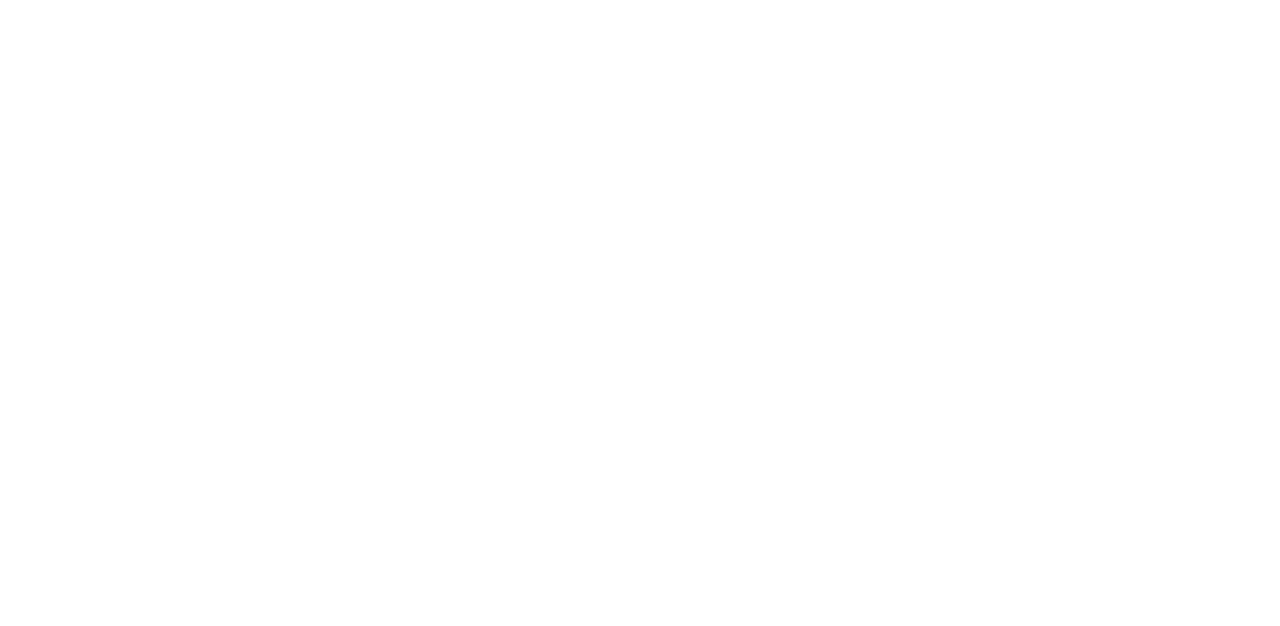
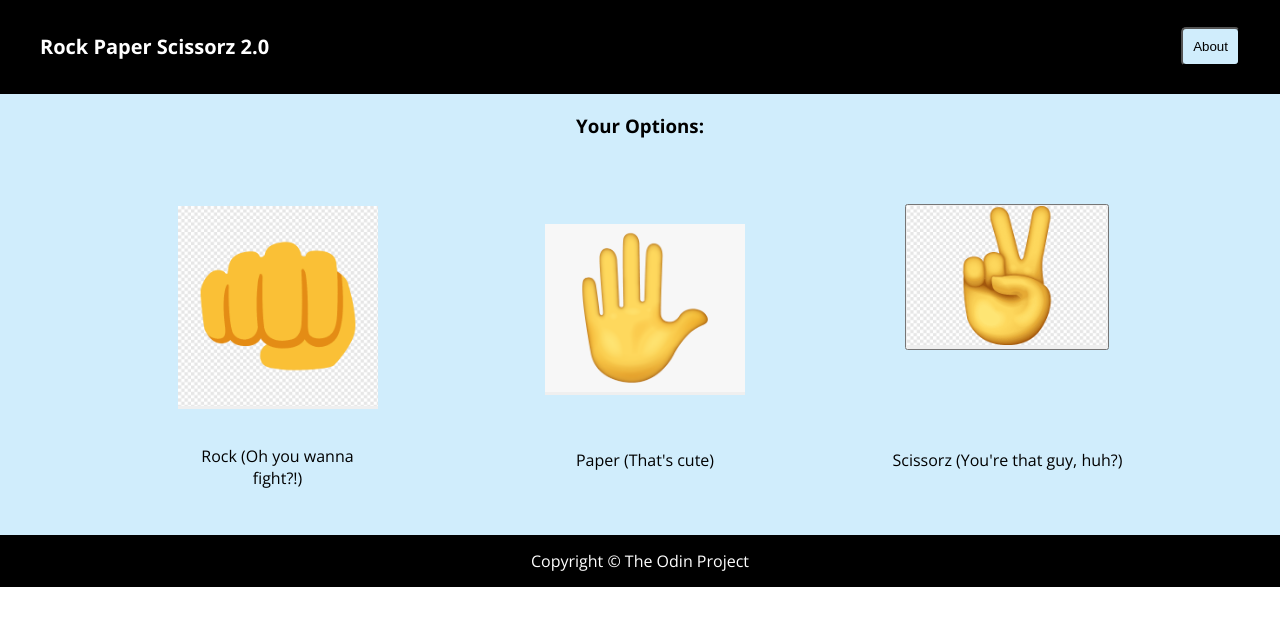
Before and after one commit to MJDevelops/RockPaperScissors, a plain HTML site: page index.html in a window 1280 px wide. Drawn offline with nearby package versions, Linux system fonts and the light colour scheme.

Commit message:
Added UI to click on button to make a choice, changed js function game()
Changed JS function game() to add functionality for the buttons.

```diff
--- a/index.html
+++ b/index.html
@@ -4,10 +4,43 @@
         <meta charset="UTF-8">
         <meta http-equiv="X-UA-Compatible" content="IE=edge">
         <meta name="viewport" content="width=device-width, initial-scale=1.0">
-        <title>Document</title>
+        <link rel="stylesheet" href="styles.css">
+        <link rel="preconnect" href="https://fonts.googleapis.com">
+        <link rel="preconnect" href="https://fonts.gstatic.com" crossorigin>
+        <link href="https://fonts.googleapis.com/css2?family=Open+Sans:ital,wght@0,300;0,400;0,700;1,300;1,400;1,700&display=swap" rel="stylesheet">
+        <script src="index.js" defer></script>
+        <title>Rock Paper Scissorz 2.0</title>
     </head>
     <body>
-
+        <div class="hcontainer">
+            <h1 class="header">Rock Paper Scissorz 2.0</h1>
+            <button class="aboutbtn">About</button>
+        </div>
+        <div class="maindiv">
+            <h3 class="optionshead">Your Options:</h3>
+            <div class="imgdiv">
+                <div class="imgcont1">
+                    <button class="rockopt">
+                        <img src="images/fistemoji.png" alt="Fist Emoji">
+                    </button>
+                    <p>Rock (Oh you wanna fight?!)</p>
+                </div>
+                <div class="imgcont2">
+                    <button class="paperopt">
+                        <img src="images/openhand.png" alt="Yellow Open Hand Emoji">
+                    </button>
+                    <p>Paper (That's cute)</p>
+                </div>
+                <div class="imgcont3">
+                    <button class="scissorsopt">
+                        <img src="images/peacehand.png" alt="Peacehand Emoji">
+                    </button>
+                    <p>Scissorz (You're that guy, huh?)</p>
+                </div>
+            </div>
+        </div>
+        <div class="footerbottom">
+            <footer>Copyright &#169; The Odin Project </footer>
+        </div>
     </body>
-    <script src="index.js"></script>
 </html>
--- a/index.js
+++ b/index.js
@@ -1,4 +1,24 @@
 const choices = ["rock", "paper", "scissors"];
+
+const imgdiv = document.querySelector('.imgdiv');
+const imgbtns = imgdiv.querySelectorAll('button');
+
+
+imgbtns.forEach((button) => {
+    button.addEventListener('click', () => {
+        let choice = button.getAttribute('class');
+        button.disabled = true;
+        if (choice === "rockopt") {
+            game("rock");
+        } else if (choice === "paperopt") {
+            game("paper");
+        } else {
+            game("scissors");
+        } setTimeout(function() {
+            button.disabled = false;
+        }, 2250);
+    });
+});
 
 function getComputerChoice(array) {
     const random = array[Math.floor(Math.random() * array.length)];
@@ -61,43 +81,35 @@ function rockPaperScissors(playerSelection) {
     }
 }
 
-function game() {
+function game(selection) {
     let playerScore = 0;
     let computerScore = 0;
+    let winnerMes = rockPaperScissors(selection);
 
-    for (let i = 0; i < 5; i++) {
-        let playerSelection = prompt("Enter Rock, Paper or Scissors: ");
-        let winnerMes = rockPaperScissors(playerSelection);
-        if (!winnerMes) {
-            do {
-                alert("Invalid input, please try again.");
-                playerSelection = prompt("Enter Rock, Paper or Scissors: ");
-                winnerMes = rockPaperScissors(playerSelection);
-            }
-            while (!winnerMes);
-        }
+    const div = document.querySelector('.maindiv');
+    const winnerP = document.createElement('p');
+
+    winnerP.classList.add('newp');
+    winnerP.setAttribute('style', 'color: black; margin: 15px; align-self: center')
+
 
     winnerMes = winnerMes.toLowerCase();
 
     if (winnerMes.includes("you win!")) {
-            alert(`Player wins Round ${i + 1}.`)
-            playerScore++
+        winnerP.textContent = `Player wins!`;
+        playerScore++;
         console.log(`Player Score: ${playerScore}\nComputer Score: ${computerScore}\n`);
     } else if(winnerMes.includes("you lose!")) {
-            alert(`Computer wins Round ${i + 1} `)
+        winnerP.textContent = `Computer wins!`;
         computerScore++;
         console.log(`Player Score: ${playerScore}\nComputer Score: ${computerScore}\n`);
     } else {
-            alert(`Tie in Round ${i + 1}`);
+        winnerP.textContent = `Tie!`;
         console.log(`Player Score: ${playerScore}\nComputer Score: ${computerScore}\n`);
     }
+
+    div.appendChild(winnerP);
+    setTimeout(function() {
+        winnerP.remove();
+    }, 2250);
 }
-
-    if (playerScore > computerScore) {
-        return `You win with a score of ${playerScore}!`;
-    } else if (computerScore > playerScore) {
-        return `You lose with a score of ${playerScore}!`;
-    } else {
-        return "It's a tie!";
-    }
-}
--- /dev/null
+++ b/styles.css
@@ -0,0 +1,117 @@
+body {
+    display: flex;
+    flex-direction: column;
+    margin: 0;
+    padding: 0;
+    box-sizing: border-box;
+    font-family: "Open Sans", "PT Sans", Calibri, Verdana, Geneva, Tahoma, sans-serif;
+}
+
+.hcontainer {
+    display: flex;
+    font-size: 10px;
+    color: white;
+    background-color: black;
+    justify-content: space-between;
+    padding: 20px;
+
+}
+
+.hcontainer h1 {
+    margin-left: 20px;
+}
+
+.hcontainer button {
+    justify-self: flex-end;
+    align-self: center;
+    padding: 10px;
+    border-radius: 5px;
+    color: black;
+    background-color: #D0EDFC;
+    margin-right: 20px;
+}
+
+.maindiv {
+    display: flex;
+    flex-direction: column;
+    background-color: #D0EDFC;
+}
+
+.maindiv .optionshead {
+    align-self: center;
+}
+
+.imgdiv {
+    display: flex;
+    padding: 30px;
+    justify-content: space-evenly;
+}
+
+.imgcont1 {
+    display: flex;
+    flex-direction: column;
+    align-items: center;
+}
+
+.imgcont1 button {
+    margin: 20px;
+    border: 0;
+    padding: 0;
+}
+
+.imgcont1 img {
+    width: 200px;
+    height: auto;
+}
+
+.imgcont1 p {
+    width: 200px;
+    text-align: center;
+    flex-wrap: wrap;
+}
+
+.imgcont2 {
+    display: flex;
+    flex-direction: column;
+    justify-content: space-evenly;
+    align-items: center;
+}
+
+.imgcont2 button {
+    margin: 20px;
+    border: 0;
+    padding: 0;
+}
+
+.imgcont2 img {
+    width: 200px;
+    margin: 0;
+    padding: 0;
+    height: auto;
+}
+
+.imgcont3 {
+    display: flex;
+    flex-direction: column;
+    justify-content: space-evenly;
+    align-items: center;
+}
+
+.imgcont3 button {
+    padding: 0;
+    margin-bottom: 65px;
+}
+
+.imgcont3 img {
+    width: 200px;
+    height: auto;
+}
+
+.footerbottom {
+    display: flex;
+    justify-content: center;
+    align-items: center;
+    padding: 15px;
+    color: white;
+    background-color: black;
+}
```
Also changed, not shown: images/fistemoji.png (added), images/openhand.png (added), images/peacehand.png (added). Lines whose indentation alone changed are shown as unchanged.
